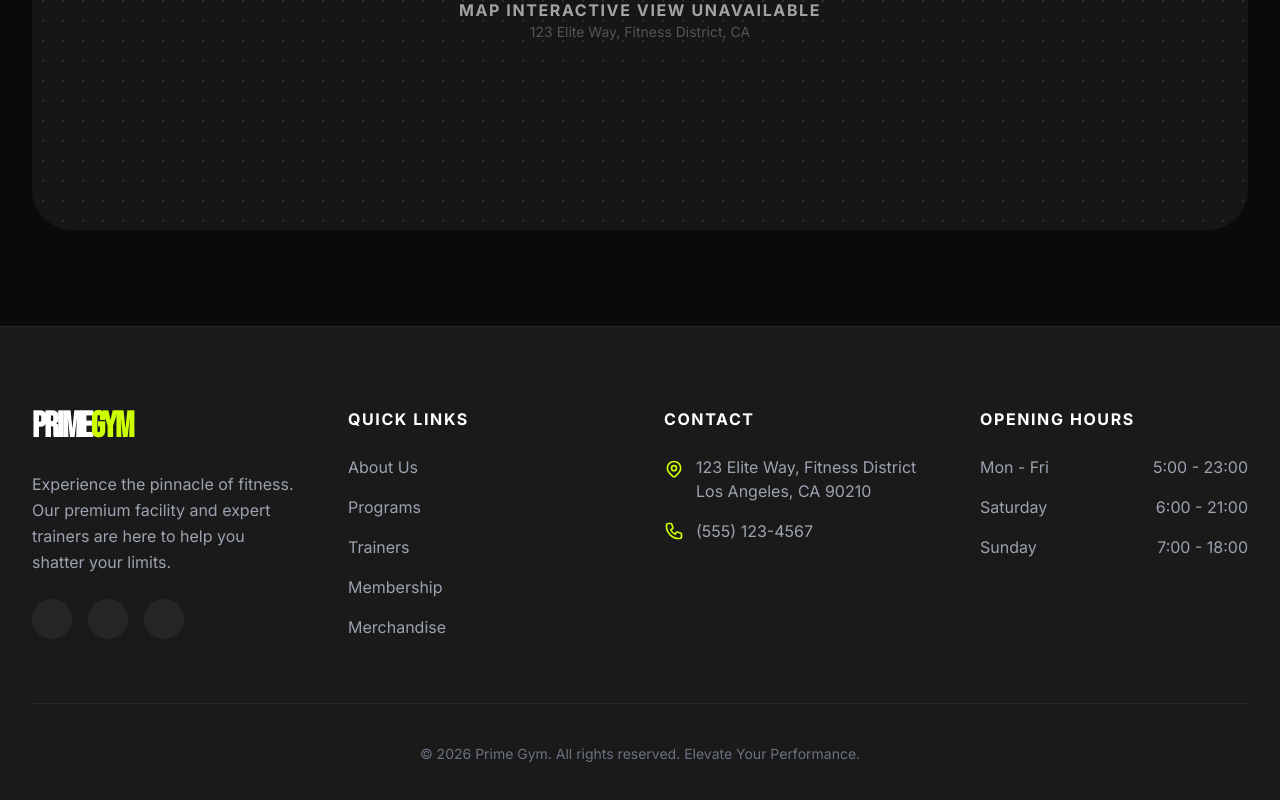
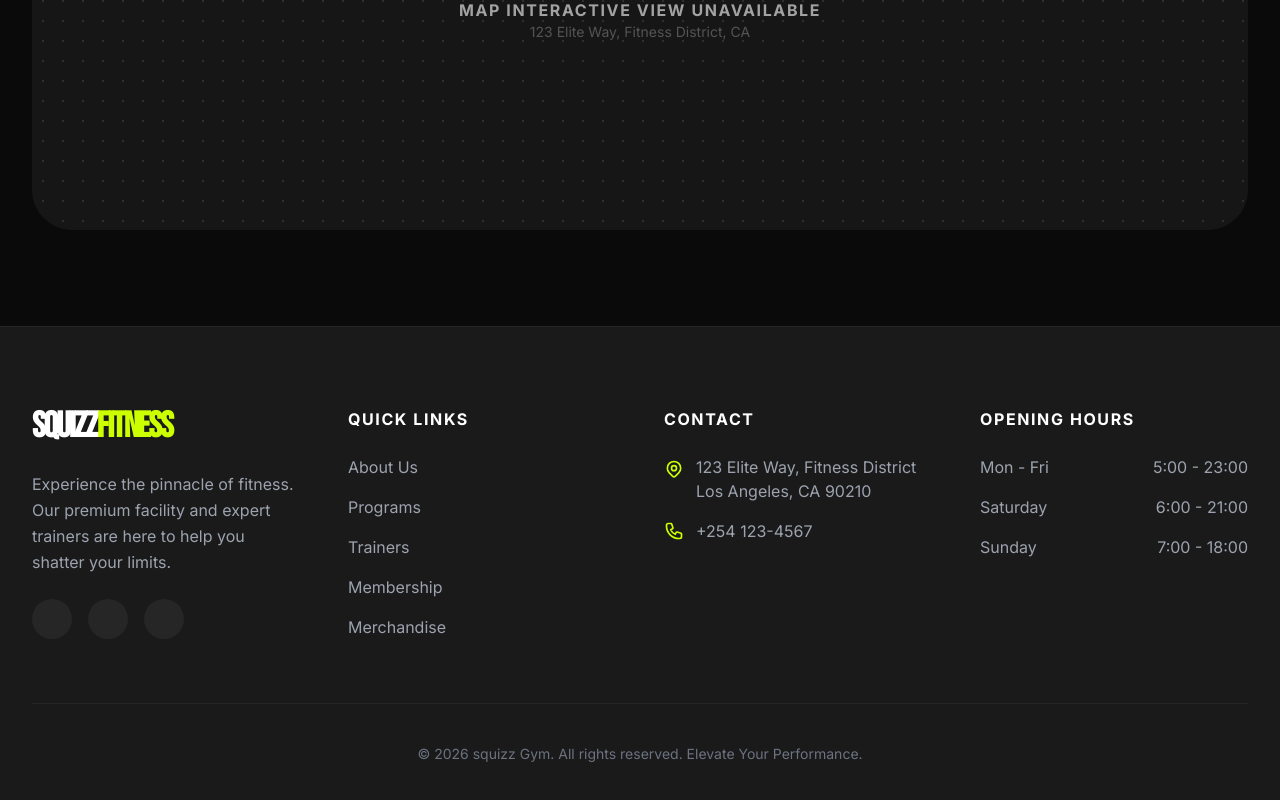
Before and after one commit to bonnie12-w/squiz, a React (Vite) app: page /#/contact in a window 1280 px wide. Shown: the part 1448-2248 px from the top of the page. Built offline with nearby package versions, Linux system fonts and the light colour scheme.

Commit message:
Update Footer.tsx

```diff
--- a/components/Footer.tsx
+++ b/components/Footer.tsx
@@ -10,7 +10,7 @@ const Footer: React.FC = () => {
           <div className="space-y-6">
             <Link to="/" className="inline-block">
               <span className="font-display text-4xl font-bold tracking-tighter">
-                PRIME<span className="text-primary">GYM</span>
+                SQUIZZ<span className="text-primary">FITNESS</span>
               </span>
             </Link>
             <p className="text-gray-400 leading-relaxed">
@@ -54,7 +54,7 @@ const Footer: React.FC = () => {
                 <svg className="w-5 h-5 text-primary" fill="none" stroke="currentColor" viewBox="0 0 24 24">
                   <path strokeLinecap="round" strokeLinejoin="round" strokeWidth={2} d="M3 5a2 2 0 012-2h3.28a1 1 0 01.948.684l1.498 4.493a1 1 0 01-.502 1.21l-2.257 1.13a11.042 11.042 0 005.516 5.516l1.13-2.257a1 1 0 011.21-.502l4.493 1.498a1 1 0 01.684.949V19a2 2 0 01-2 2h-1C9.716 21 3 14.284 3 6V5z" />
                 </svg>
-                <span>(555) 123-4567</span>
+                <span>+254 123-4567</span>
               </li>
             </ul>
           </div>
@@ -70,7 +70,7 @@ const Footer: React.FC = () => {
         </div>
 
         <div className="pt-10 border-t border-white/5 text-center text-gray-500 text-sm">
-          <p>&copy; {new Date().getFullYear()} Prime Gym. All rights reserved. Elevate Your Performance.</p>
+          <p>&copy; {new Date().getFullYear()} squizz Gym. All rights reserved. Elevate Your Performance.</p>
         </div>
       </div>
     </footer>
```
